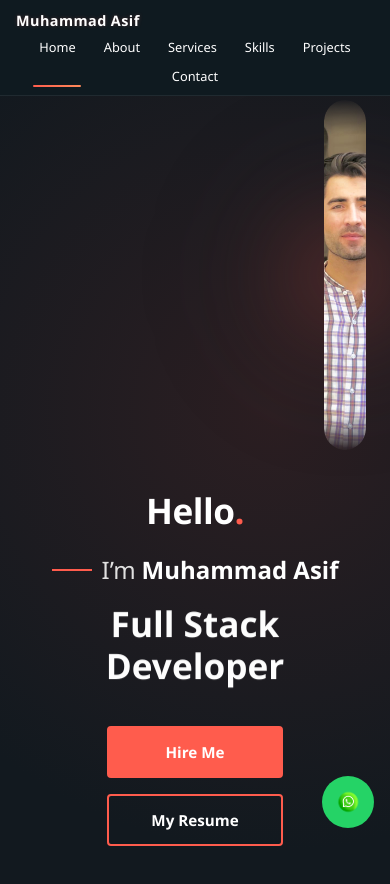
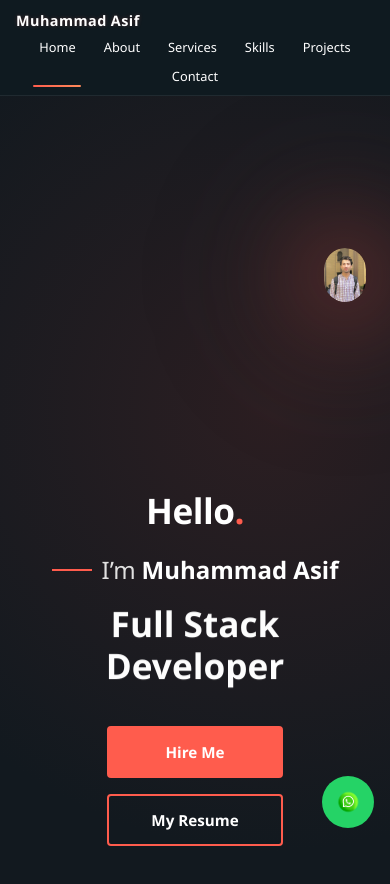
Before and after one commit to MuhammadAsif93/vercel-frontend, a React (Create React App) app: page / in a window 390 px wide. Shown: the top 884 px of the page. Built offline with nearby package versions, Linux system fonts and the light colour scheme; no server answers.

Commit message:
Fix hero image responsive width for mobile

```diff
--- a/src/App.css
+++ b/src/App.css
@@ -321,9 +321,9 @@ body {
 }
 
 .hero-photo {
-  width: 100%;
-  max-width: 300px; /* Increased size for desktop */
-  height: 350px;
+  width: 100%;           /* Container ke width ke hisaab se */
+  max-width: 300px;      /* Desktop max size */
+  height: auto;          /* Aspect ratio maintain rahe */
   border-radius: 30px;
   position: relative;
   z-index: 2;
@@ -336,10 +336,21 @@ body {
   transition: all 0.5s ease-in-out;
 }
 
+/* Desktop hover effect */
 .hero-photo:hover {
   transform: scale(1.05);
   box-shadow: 0 0 100px rgba(255, 92, 77, 0.5);
 }
+
+/* Mobile specific adjustments */
+@media (max-width: 768px) {
+  .hero-photo {
+    max-width: 90%;     /* Mobile pe almost full width */
+    height: auto;       /* Maintain aspect ratio */
+    border-radius: 20px;
+  }
+}
+
 
 .glow-ring {
   position: absolute;
```
